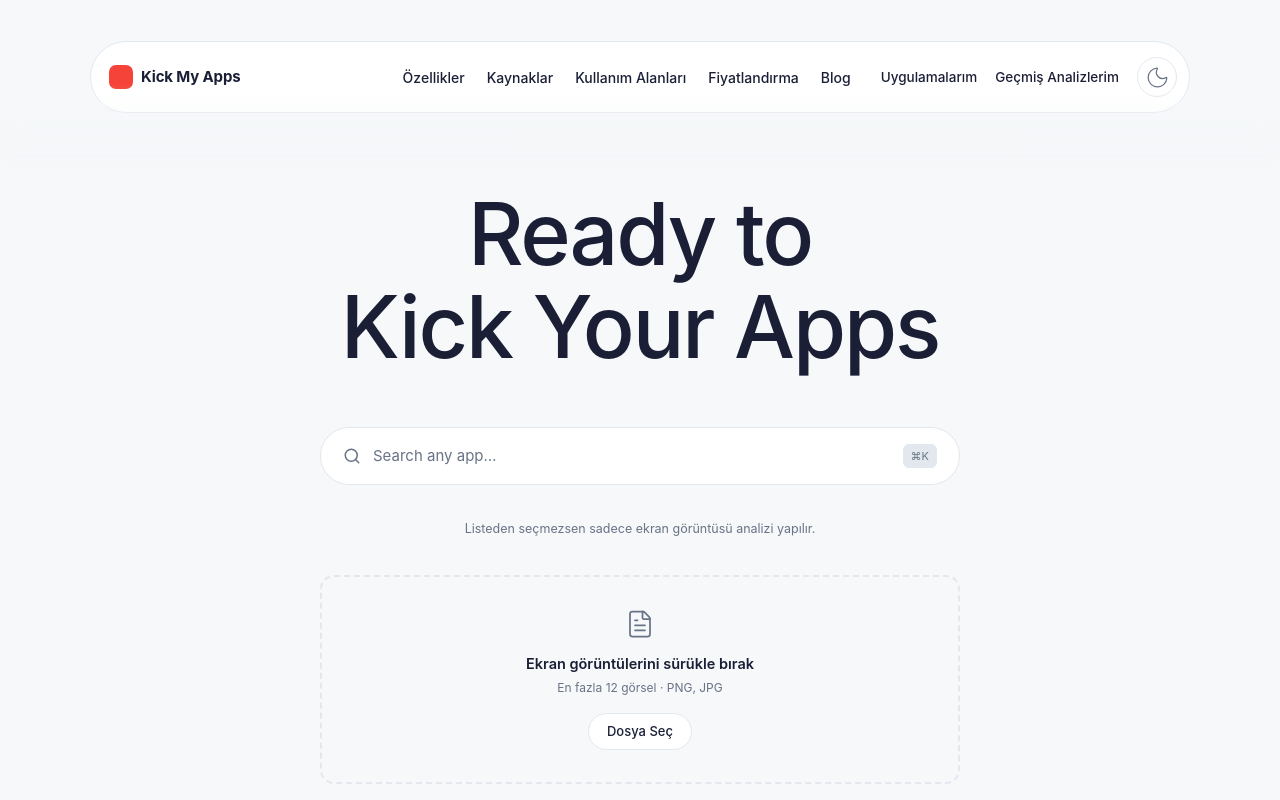
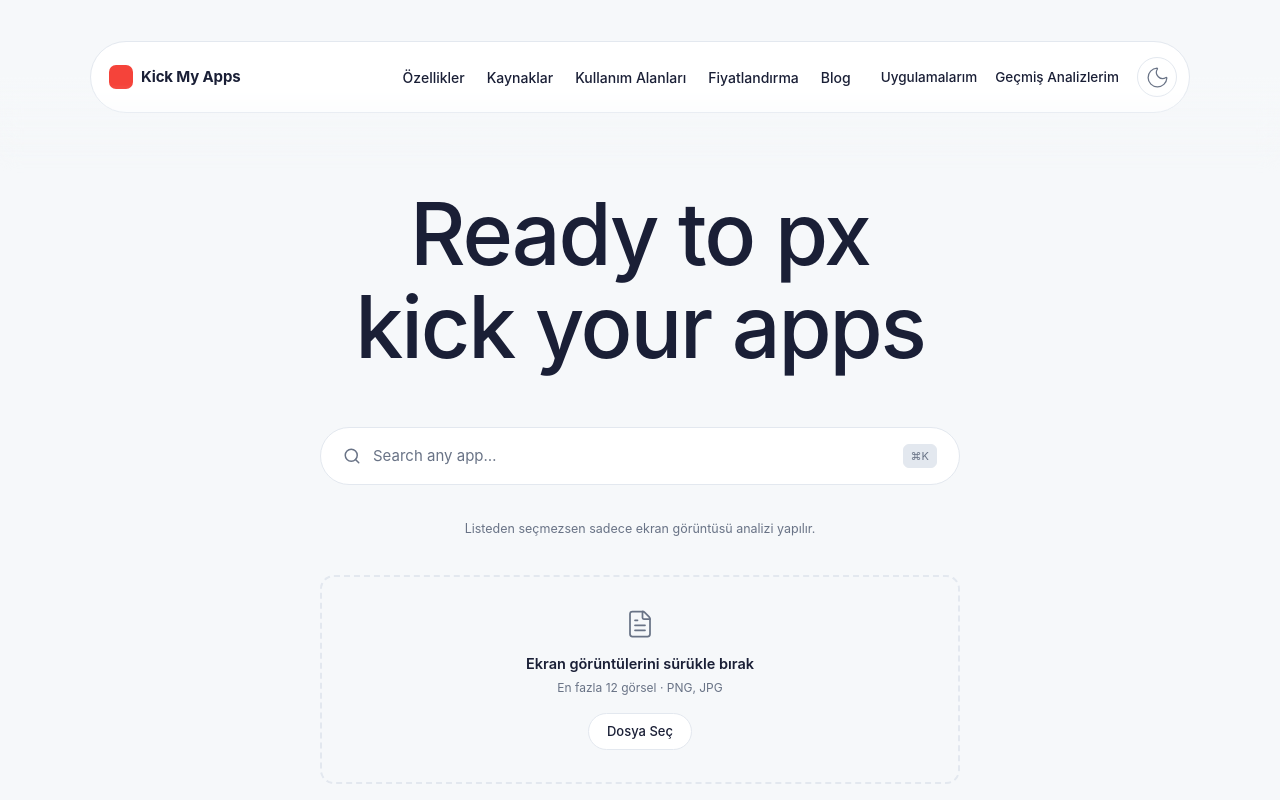
Before and after one commit to sasw-works/kick-my-apps, a Next.js app: page / in a window 1280 px wide. Shown: the top 800 px of the page. Built offline with nearby package versions, Linux system fonts and the light colour scheme.

Commit message:
Update headline text: 'Ready to px' / 'kick your apps' (lowercase)

```diff
--- a/app/components/UploadFlow.jsx
+++ b/app/components/UploadFlow.jsx
@@ -363,9 +363,9 @@ export default function UploadFlow({ onAnalyze, analyzing, errorMessage, onViewH
 
       <div className="upload-hero">
         <h1 className="hero-title">
-          Ready to
+          Ready to px
           <br />
-          Kick Your Apps
+          kick your apps
         </h1>
       </div>
 
```
